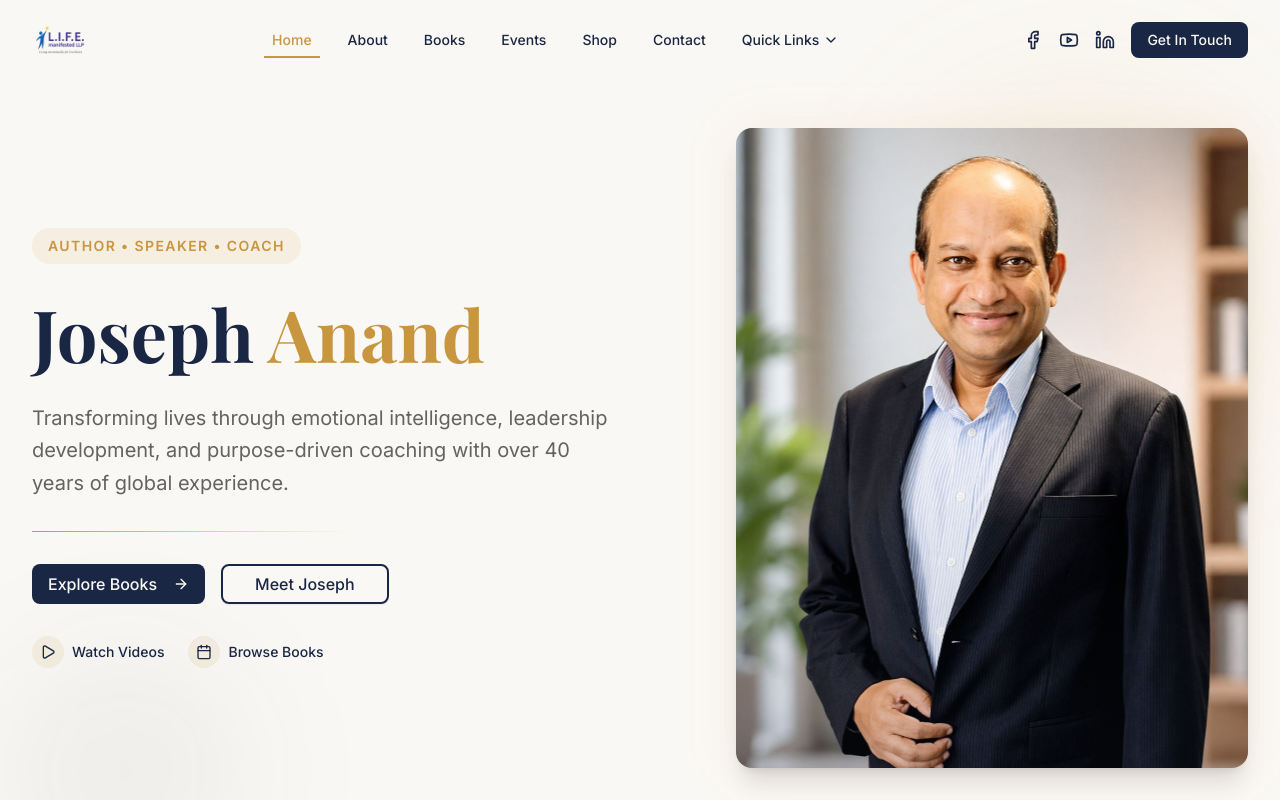
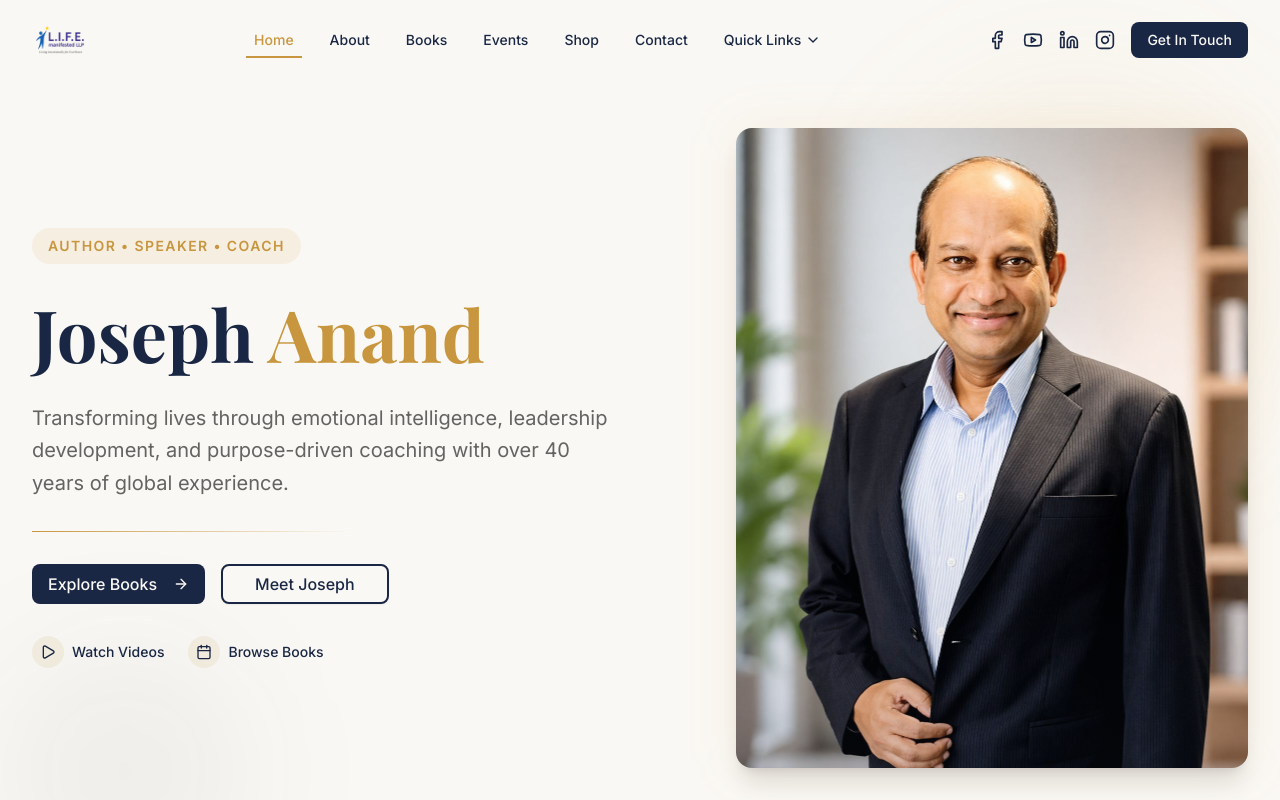
Before and after one commit to josephanand67/Apex-mediah, a Next.js app: page / in a window 1280 px wide. Shown: the top 800 px of the page. Built offline with nearby package versions, Linux system fonts and the light colour scheme; a web font is replaced by a local one.

Commit message:
feat: add Instagram link to navbar with icon
Co-authored-by: josephanand67 <290361217+josephanand67@users.noreply.github.com>

```diff
--- a/components/navbar.tsx
+++ b/components/navbar.tsx
@@ -4,7 +4,7 @@ import { useState, useEffect, useCallback, memo } from 'react'
 import Link from 'next/link'
 import Image from 'next/image'
 import { usePathname } from 'next/navigation'
-import { Menu, X, Facebook, Youtube, Linkedin } from 'lucide-react'
+import { Menu, X, Facebook, Youtube, Linkedin, Instagram } from 'lucide-react'
 import { cn } from '@/lib/utils'
 import { navigation, siteConfig } from '@/lib/site-config'
 import { Button } from '@/components/ui/button'
@@ -101,6 +101,15 @@ function NavbarComponent() {
             >
               <Linkedin className="h-5 w-5" />
               <span className="sr-only">LinkedIn</span>
+            </Link>
+            <Link
+              href={siteConfig.links.instagram}
+              target="_blank"
+              rel="noopener noreferrer"
+              className="text-navy transition-colors hover:text-gold"
+            >
+              <Instagram className="h-5 w-5" />
+              <span className="sr-only">Instagram</span>
             </Link>
             <Button
               asChild
@@ -224,6 +233,14 @@ function NavbarComponent() {
                     >
                       <Linkedin className="h-6 w-6" />
                     </Link>
+                    <Link
+                      href={siteConfig.links.instagram}
+                      target="_blank"
+                      rel="noopener noreferrer"
+                      className="text-navy hover:text-gold transition-colors"
+                    >
+                      <Instagram className="h-6 w-6" />
+                    </Link>
                   </div>
                   <Button
                     asChild
```
